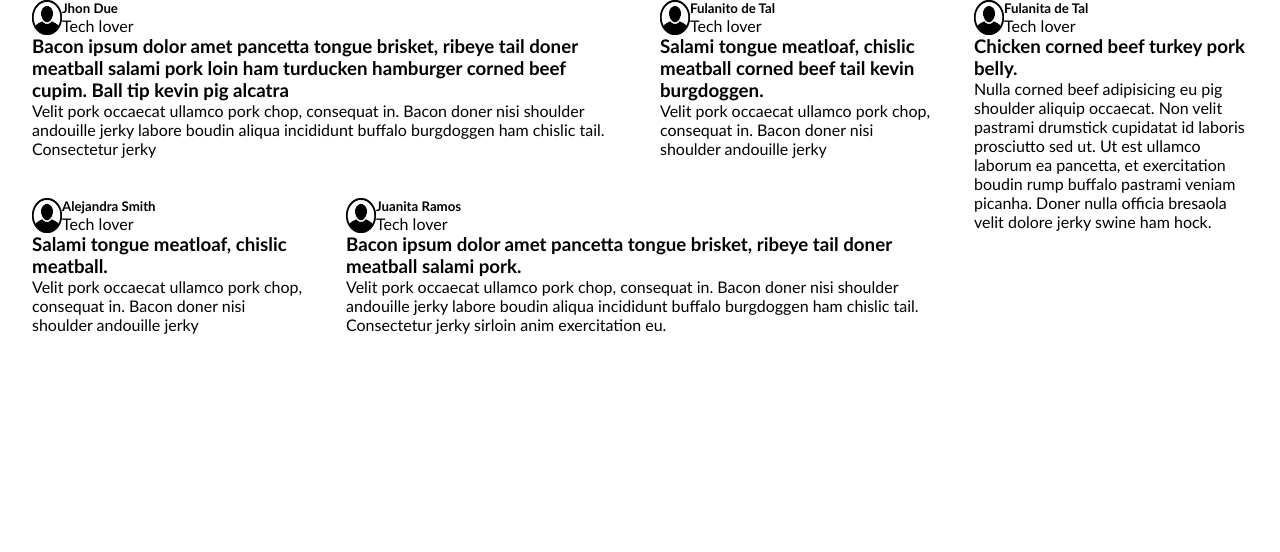
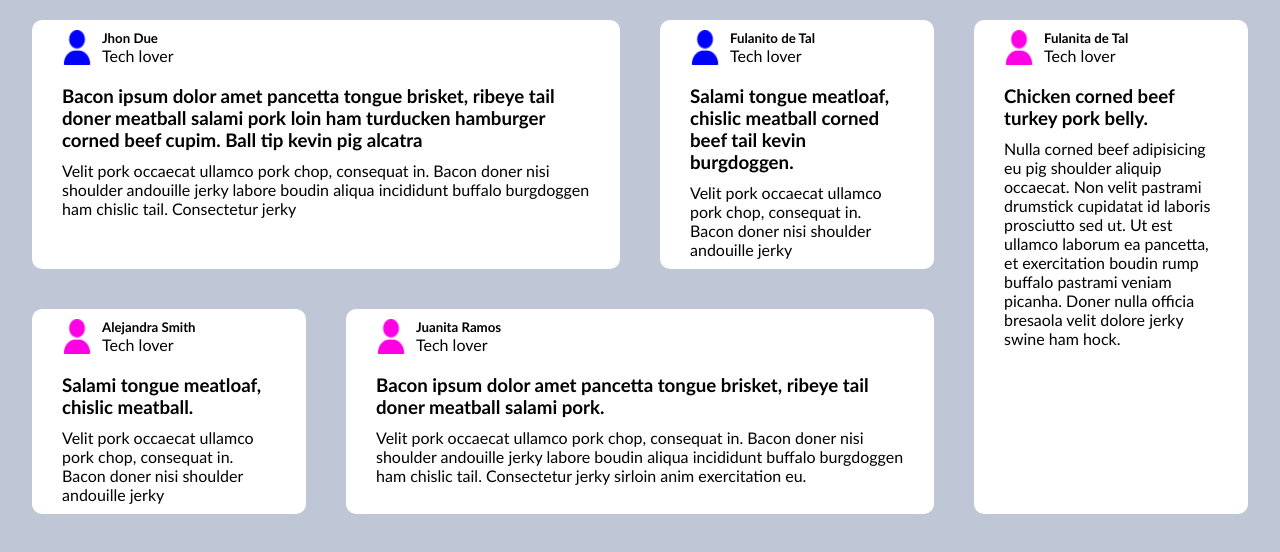
Before and after one commit to DanielAgueroKsquaregroup/Activity6CSSFlexGrid, a plain HTML site: page index.html in a window 1280 px wide. Drawn offline with Linux system fonts and the light colour scheme.

Commit message:
Stetic styles added, check for upgrade needed

```diff
--- a/css/style.css
+++ b/css/style.css
@@ -4,8 +4,17 @@
     font-family:'Gill Sans', 'Gill Sans MT', 'Trebuchet MS', sans-serif
 }
 
+body{
+    background-color: #bfc6d6;
+}
+
 img{
     width: 30px;
+    margin-right: 10px;
+}
+
+h3{
+    margin: 0 0 10px;
 }
 
 .container{
@@ -14,15 +23,24 @@ img{
     grid-template-columns: repeat(4, 1fr);
     margin: 0 auto;
     gap: 40px;
+    margin-top: 20px;
 }
 
-.item-a, .item-b, .item-c, .item-d, .item-e, .avatar{
+.items, .avatar{
+    background-color: #ffffff;
     display: flex;
     flex-direction: column;
+    flex-wrap: wrap;
+    padding: 10px 30px;
+    border-radius: 10px;
+    transition: .1s all ease-in-out;
 }
 
 .avatar{
     flex-direction: row;
+    padding: 0;
+    justify-content: left;
+    margin-bottom: 20px;
 }
 
 .item-a{
@@ -49,3 +67,13 @@ img{
     grid-column: 2/4;
     grid-row: 2/3;
 }
+
+.items:hover, .items:hover .avatar{
+    background-color: #0000FF;
+    color: #ffffff;
+    transition: .4s all ease-in-out;
+}
+
+.items:hover .avatar img {
+    content: url(../img/avatar_hover.png);
+}
--- a/index.html
+++ b/index.html
@@ -9,9 +9,9 @@
 </head>
 <body>
     <div class="container">
-        <div class="item-a">
+        <div class="item-a items">
             <div class="avatar">
-                <img src="img/avatar-image.png" alt="avatar profile image">
+                <img src="img/avatar_man.png" alt="avatar profile image">
                 <div class="avatar-info">
                     <h5>Jhon Due</h5>
                     <p class="avatar-hobbie">Tech lover</p>
@@ -21,9 +21,9 @@
             <p>Velit pork occaecat ullamco pork chop, consequat in. Bacon doner nisi shoulder andouille jerky labore boudin aliqua incididunt buffalo burgdoggen ham chislic tail. Consectetur jerky</p>
         </div>
 
-        <div class="item-b">
+        <div class="item-b items">
             <div class="avatar">
-                <img src="img/avatar-image.png" alt="avatar profile image">
+                <img src="img/avatar_man.png" alt="avatar profile image">
                 <div class="avatar-info">
                     <h5>Fulanito de Tal</h5>
                     <p class="avatar-hobbie">Tech lover</p>
@@ -33,9 +33,9 @@
             <p>Velit pork occaecat ullamco pork chop, consequat in. Bacon doner nisi shoulder andouille jerky</p>
         </div>
 
-        <div class="item-c">
+        <div class="item-c items">
             <div class="avatar">
-                <img src="img/avatar-image.png" alt="avatar profile image">
+                <img src="img/avatar_woman.png" alt="avatar profile image">
                 <div class="avatar-info">
                     <h5>Fulanita de Tal</h5>
                     <p class="avatar-hobbie">Tech lover</p>
@@ -45,9 +45,9 @@
             <p>Nulla corned beef adipisicing eu pig shoulder aliquip occaecat. Non velit pastrami drumstick cupidatat id laboris prosciutto sed ut. Ut est ullamco laborum ea pancetta, et exercitation boudin rump buffalo pastrami veniam picanha. Doner nulla officia bresaola velit dolore jerky swine ham hock.</p>
         </div>
 
-        <div class="item-d">
+        <div class="item-d items">
             <div class="avatar">
-                <img src="img/avatar-image.png" alt="avatar profile image">
+                <img src="img/avatar_woman.png" alt="avatar profile image">
                 <div class="avatar-info">
                     <h5>Alejandra Smith</h5>
                     <p class="avatar-hobbie">Tech lover</p>
@@ -57,9 +57,9 @@
             <p>Velit pork occaecat ullamco pork chop, consequat in. Bacon doner nisi shoulder andouille jerky</p>
         </div>
 
-        <div class="item-e">
+        <div class="item-e items">
             <div class="avatar">
-                <img src="img/avatar-image.png" alt="avatar profile image">
+                <img src="img/avatar_woman.png" alt="avatar profile image">
                 <div class="avatar-info">
                     <h5>Juanita Ramos</h5>
                     <p class="avatar-hobbie">Tech lover</p>
```
Also changed, not shown: img/avatar-image.png (deleted), img/avatar_hover.png (added), img/avatar_man.png (added), img/avatar_woman.png (added).
